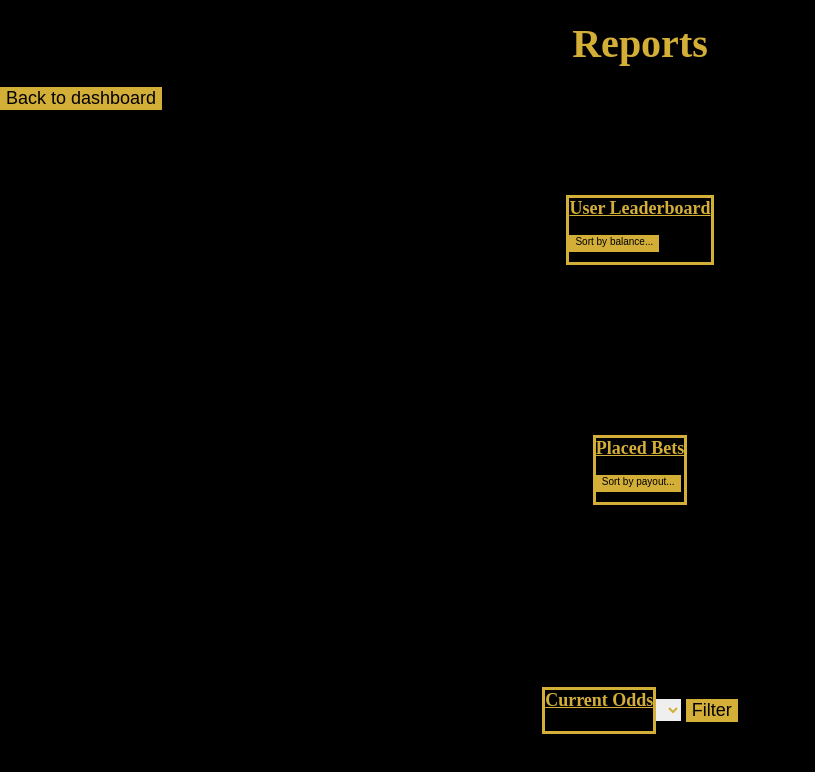
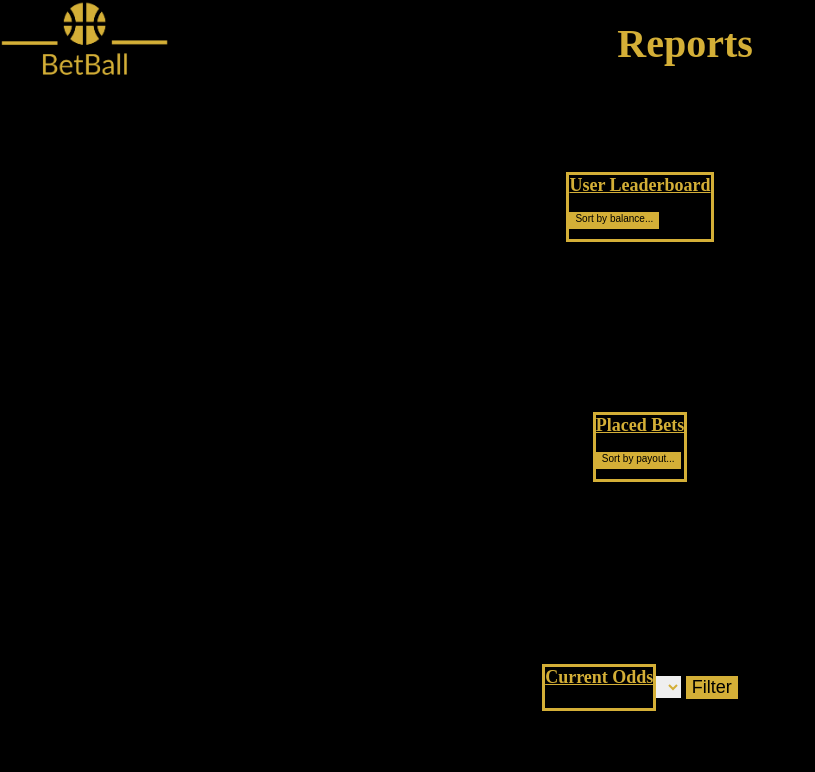
Before and after one commit to klaflash/BetBall, a plain HTML site: page reports.html in a window 1280 px wide. Shown: the whole page, without its empty margins (0-815 px from the left). Drawn offline with nearby package versions, Linux system fonts and the light colour scheme.

Commit message:
html/css

```diff
--- a/reports.html
+++ b/reports.html
@@ -1,5 +1,6 @@
 <!DOCTYPE html>
 <html lang="en">
+
 <head>
     <meta charset="UTF-8">
     <meta name="viewport" content="width=device-width, initial-scale=1.0">
@@ -12,9 +13,11 @@
 
 <body>
 
-    <h1 class="welcome">Reports</h1>
 
-    <button id="dashboard">Back to dashboard</button>
+    <div class="Nav">
+        <a href="Home.html"><img id="Logo" src="BetBall-1 (3).png" alt=""></a>
+        <h1 class="welcome">Reports</h1>
+    </div>
 
     <div class="report">
         <form class="report-form" action="">
--- a/style.css
+++ b/style.css
@@ -8,6 +8,15 @@
 
 body {
     background-color: black;
+}
+
+.Nav {
+    display: flex;
+    flex-direction: row;
+}
+
+#Logo {
+    height: 80px;
 }
 
 button {
@@ -78,6 +87,7 @@
 }
 
 .welcome {
+    margin-left: 35%;
     text-align: center;
     font-size: 40px;
     margin-block: 20px;
```
Lines whose indentation alone changed are shown as unchanged.
